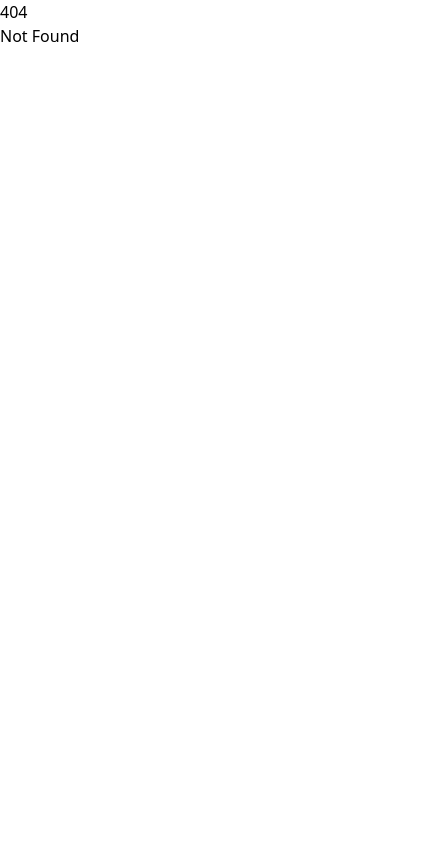
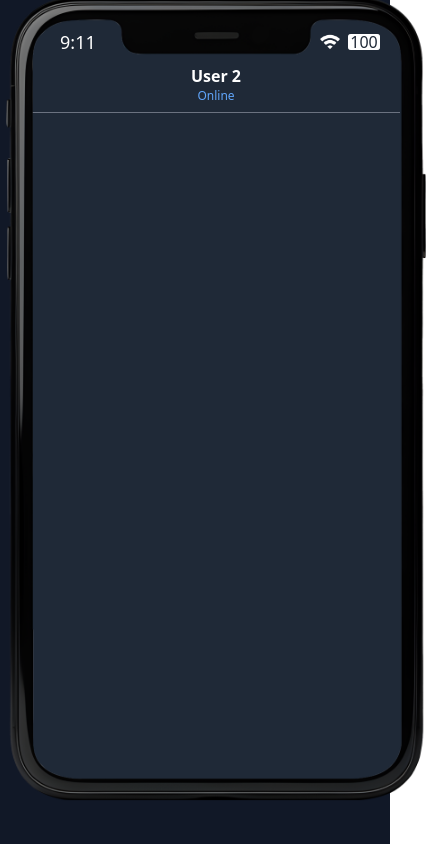
Before and after one commit to Blizzard4E/key-encrypt-decrypt, a SvelteKit app: page /phone in a window 390 px wide. Before the commit this address had no page. Shown: the whole page, 426 px wide, since content can reach past the window. Built offline with nearby package versions, Linux system fonts and the light colour scheme.

Commit message:
phone ui

```diff
--- /dev/null
+++ b/src/components/Phone.svelte
@@ -0,0 +1,22 @@
+<script>
+    import StatusBar from "./StatusBar.svelte";
+</script>
+
+<div class="relative w-[400px] h-[765px]">
+    <img
+        src="/phone_border.png"
+        class="w-full absolute scale-105 pointer-events-none"
+        alt=""
+    />
+    <div class="bg-gray-800 w-full h-full rounded-3xl px-4 py-1">
+        <StatusBar />
+        <div class="grid grid-cols-5 border-b border-b-gray-500 pb-2">
+            <div></div>
+            <div class="col-span-3">
+                <h1 class="text-center text-md font-bold">User 2</h1>
+                <h2 class="text-center text-xs text-blue-400">Online</h2>
+            </div>
+            <div></div>
+        </div>
+    </div>
+</div>
--- /dev/null
+++ b/src/components/StatusBar.svelte
@@ -0,0 +1,81 @@
+<script>
+    import { onMount } from "svelte";
+
+    let time = new Date();
+    let batteryPercent = 100;
+    let isCharging = false;
+    let isOnline = true;
+    // these automatically update when `time`
+    // changes, because of the `$:` prefix
+    $: hours = hours12(time);
+    $: minutes = time.getMinutes();
+
+    function hours12(date) {
+        return (date.getHours() + 24) % 12 || 12;
+    }
+
+    onMount(() => {
+        if (navigator.onLine) {
+            isOnline = true;
+        } else {
+            isOnline = false;
+        }
+        window.addEventListener("offline", (e) => {
+            isOnline = false;
+        });
+
+        window.addEventListener("online", (e) => {
+            isOnline = true;
+        });
+        navigator.getBattery().then(function (battery) {
+            battery.addEventListener("levelchange", function () {
+                // Do stuff when the level changes, you can get it
+                // from battery.level
+                batteryPercent = battery.level * 100;
+            });
+            batteryPercent = battery.level * 100;
+        });
+        navigator.getBattery().then((battery) => {
+            isCharging = battery.charging;
+
+            battery.addEventListener("chargingchange", () => {
+                isCharging = battery.charging;
+            });
+        });
+        const interval = setInterval(() => {
+            time = new Date();
+        }, 60000);
+
+        return () => {
+            clearInterval(interval);
+        };
+    });
+</script>
+
+<div class="py-2 px-5 flex justify-between items-center">
+    <h1 class="px-2 text-lg">{hours}:{minutes}</h1>
+
+    <div class="flex gap-2 items-center">
+        <img
+            src="./wifi.png"
+            class="w-[20px] h-auto invert pointer-events-none"
+            alt=""
+        />
+        <div
+            class="relative w-8 h-4 rounded-[4px] text-gray-800 grid place-items-center"
+        >
+            <div
+                class="absolute top-0 left-0 bg-gray-100/55 h-full w-full rounded-[3px]"
+            ></div>
+            <div
+                class="absolute top-0 left-0 bg-white h-full rounded-[3px]"
+                style={"width: " + batteryPercent + "%"}
+                class:bg-white={!isCharging}
+                class:bg-green-500={isCharging}
+            ></div>
+            <div class="mt-[-4px] z-10" class:text-white={isCharging}>
+                {Math.round(batteryPercent)}
+            </div>
+        </div>
+    </div>
+</div>
--- /dev/null
+++ b/src/routes/phone/+page.svelte
@@ -0,0 +1,7 @@
+<script>
+    import Phone from "../../components/Phone.svelte";
+</script>
+
+<main class="w-full min-h-[100vh] bg-gray-900 text-white">
+    <div class="p-4"><Phone /></div>
+</main>
```
Also changed, not shown: static/phone_border.png (added), static/wifi.png (added).
